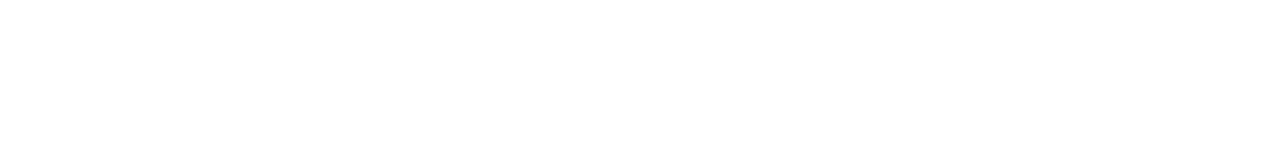
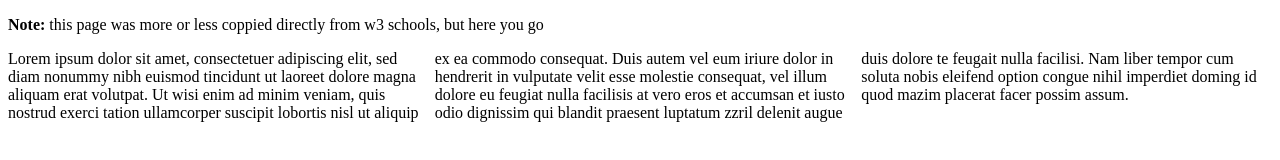
Before and after one commit to elliotbrandwein/mock_website, a plain HTML site: page page3.html in a window 1280 px wide. Drawn offline with Linux system fonts and the light colour scheme.

Commit message:
third page now exists, if barely

```diff
--- a/page3.html
+++ b/page3.html
@@ -1,17 +1,15 @@
 <!DOCTYPE html>
 <html>
 <head>
-<link rel="stylesheet" type="text/css" href="styles1.css">
-<meta charset="UTF-8">
+<link rel="stylesheet" type="text/css" href="page_style.css">
+<style>
+</style>
 </head>
 <body>
-	<div it="main-content">
-		<div id="page3_col1">
-		</div>
-		<div id="page3_col2">
-		</div>
-		<div id="page3_col3">
-		</div>
-	</div>
+<p><b>Note:</b> this page was more or less coppied directly from w3 schools, but here you go</p>
+<div class="newspaper">
+Lorem ipsum dolor sit amet, consectetuer adipiscing elit, sed diam nonummy nibh euismod tincidunt ut laoreet dolore magna aliquam erat volutpat. Ut wisi enim ad minim veniam, quis nostrud exerci tation ullamcorper suscipit lobortis nisl ut aliquip ex ea commodo consequat. Duis autem vel eum iriure dolor in hendrerit in vulputate velit esse molestie consequat, vel illum dolore eu feugiat nulla facilisis at vero eros et accumsan et iusto odio dignissim qui blandit praesent luptatum zzril delenit augue duis dolore te feugait nulla facilisi. Nam liber tempor cum soluta nobis eleifend option congue nihil imperdiet doming id quod mazim placerat facer possim assum.
+</div>
+
 </body>
 </html>
--- a/page_style.css
+++ b/page_style.css
@@ -104,12 +104,8 @@ li{
 #page_2_nav{
 	float: left;
 }
-#page3_col1{
-
+.newspaper {
+    -webkit-column-count: 3; /* Chrome, Safari, Opera */
+    -moz-column-count: 3; /* Firefox */
+    column-count: 3;
 }
-#page3_col2{
-
-}
-#page3_col3{
-
-}
```
